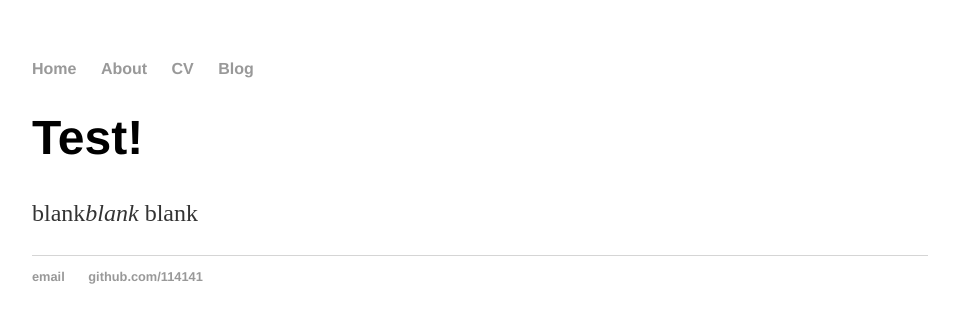
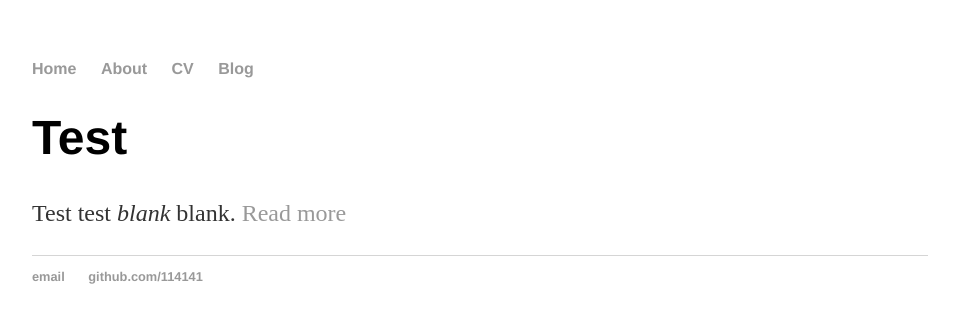
Before and after one commit to 114141/114141.github.io, a Jekyll site: the page built from index.html, in a window 1280 px wide. Shown: the top 323 px of the page, without its empty margins (160-1119 px from the left). Built offline with Jekyll 4.4.1, drawn with Linux system fonts in a browser that asks for light colours.

Commit message:
Update index.html

```diff
--- a/index.html
+++ b/index.html
@@ -1,30 +1,8 @@
-<!DOCTYPE html>
-<html>
-	<head>
-		<title>Anna</title>
-		<!-- link to main stylesheet -->
-		<link rel="stylesheet" type="text/css" href="/css/main.css">
-	</head>
-	<body>
-		<nav>
-    		<ul>
-        		<li><a href="/">Home</a></li>
-	        	<li><a href="/about">About</a></li>
-        		<li><a href="/cv">CV</a></li>
-        		<li><a href="/blog">Blog</a></li>
-    		</ul>
-		</nav>
-		<div class="container">
-    		<div class="blurb">
-        		<h1>Test!</h1>
-				<p>blank<em>blank</em> blank</a></p>
-    		</div><!-- /.blurb -->
-		</div><!-- /.container -->
-		<footer>
-    		<ul>
-        		<li><a href="mailto:blank@gmail.com">email</a></li>
-        		<li><a href="https://github.com/114141">github.com/114141</a></li>
-			</ul>
-		</footer>
-	</body>
-</html>
+---
+layout: default
+title: 114141
+---
+<div class="blurb">
+	<h1>Test</h1>
+	<p>Test test <em>blank</em> blank. <a href="/about">Read more</a></p>
+</div><!-- /.blurb -->
```
